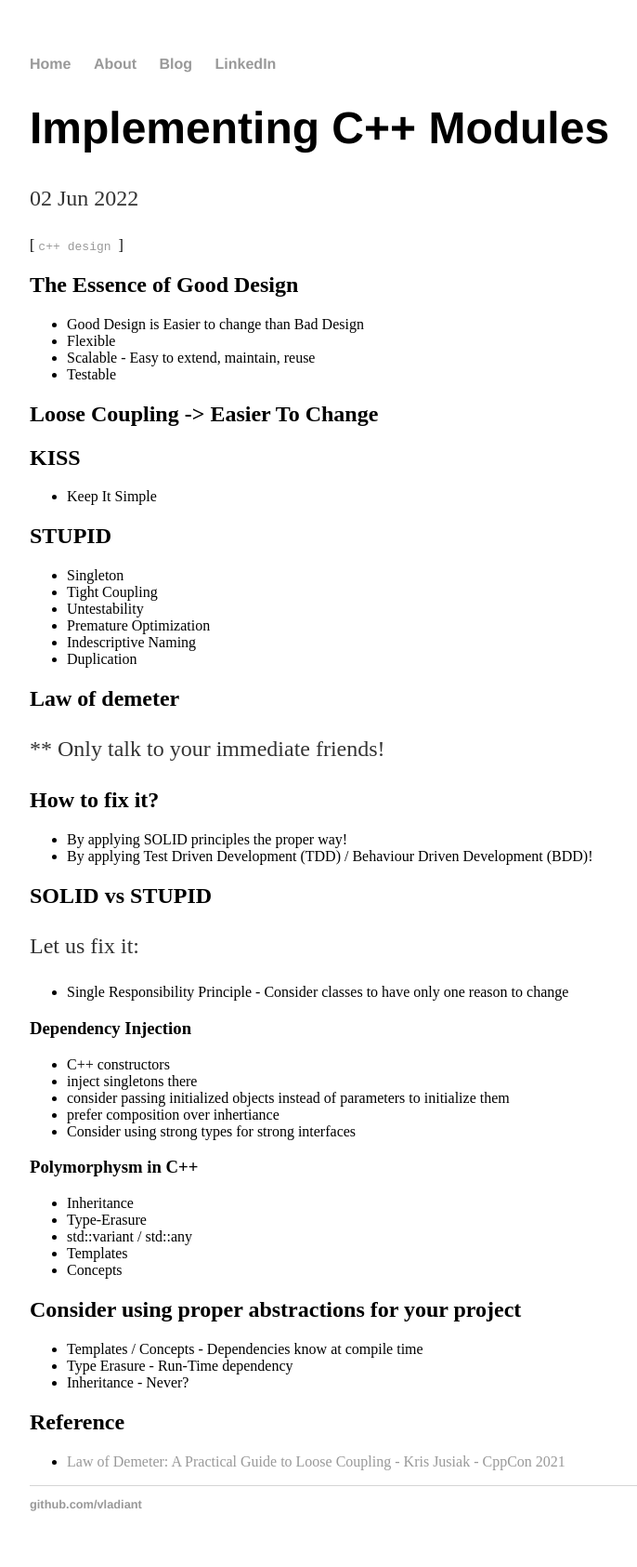
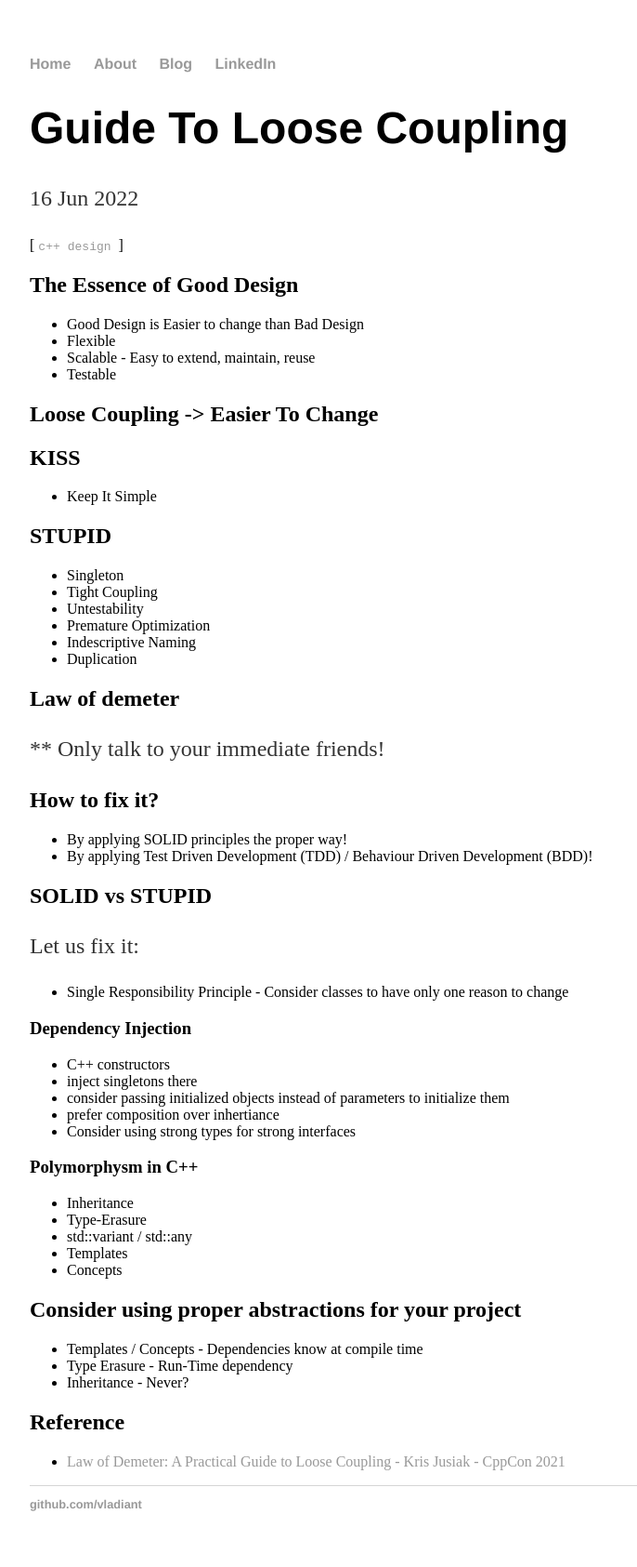
Before and after one commit to vladiant/vladiant.github.io, a Jekyll site: the page built from _posts/2022-06-16-practical-guide-loose-coupling.md, in a window 1280 px wide. Shown: the whole page at 93% size, without its empty margins (160-846 px from the left). Built offline with Jekyll 4.4.1, drawn with Linux system fonts in a browser that asks for light colours.

Commit message:
Update 2022-06-16-practical-guide-loose-coupling.md

```diff
--- a/_posts/2022-06-16-practical-guide-loose-coupling.md
+++ b/_posts/2022-06-16-practical-guide-loose-coupling.md
@@ -1,7 +1,7 @@
 ---
 layout: post
-title: "Implementing C++ Modules"
-date: 2022-06-02
+title: "Guide To Loose Coupling"
+date: 2022-06-16
 tags: c++ design
 ---
 
```
